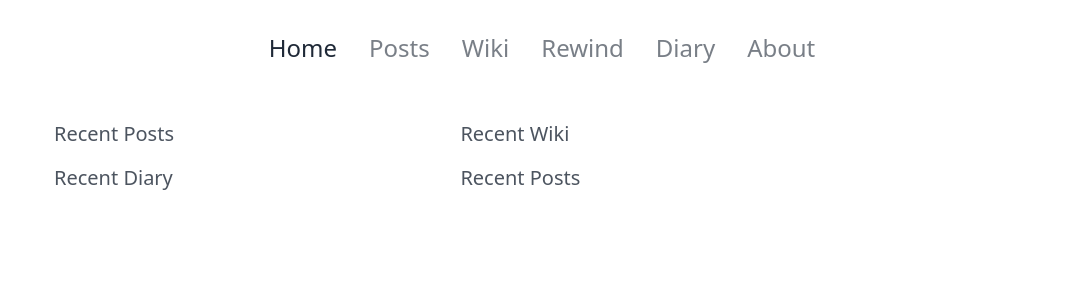
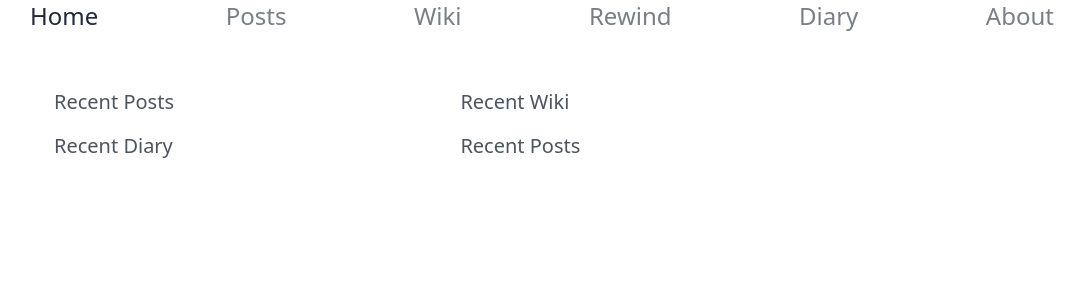
Before and after one commit to koremp/koremp.blog-contentlayer, a Next.js app: page / in a window 1280 px wide. Shown: the top 300 px of the page, without its empty margins (98-1183 px from the left). Built offline with nearby package versions, Linux system fonts and the light colour scheme.

Commit message:
style: style navigation and nav-item

```diff
--- a/src/components/nav/nav-item.tsx
+++ b/src/components/nav/nav-item.tsx
@@ -1,5 +1,6 @@
 "use client"
 
+import classNames from 'classnames';
 import Link from 'next/link';
 import { usePathname } from 'next/navigation';
 
@@ -20,7 +21,7 @@ export function NavItem({
     <Link
       href={href}
       onClick={onClick}
-      className={'text-2xl hover:text-gray-800/80' + ' ' + className}
+      className={classNames('text-2xl hover:text-gray-800/80', className)}
     >
       {label}
     </Link >
--- a/src/components/nav/navigation.tsx
+++ b/src/components/nav/navigation.tsx
@@ -31,7 +31,7 @@ export const navs = [
 
 export default function Navigation() {
   return (
-    <nav className="flex justify-center items-center space-x-6 text-sm font-medium gap-2 m-8">
+    <nav className="flex justify-between items-center py-auto text-sm font-medium m-auto">
       {
         navs.map(({ href, label }) => (
           <NavItem href={href} label={label} key={label} />
```
